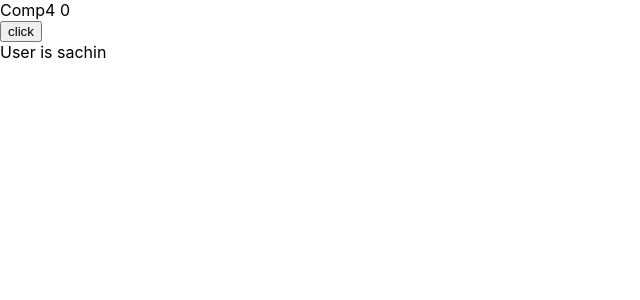
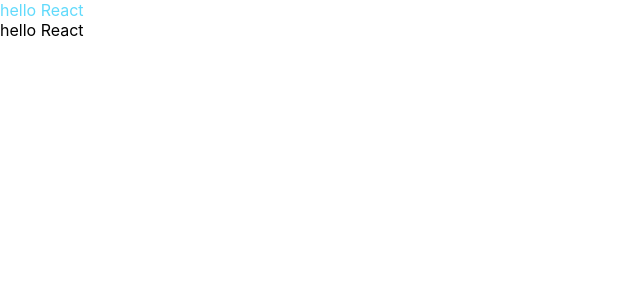
Before and after one commit to parikshat-meena/linkedinClone, a React (Create React App) app in the folder react/reactclass/: page / in a window 1280 px wide. Shown: the top 300 px of the page, without its empty margins (0-640 px from the left). Built offline with nearby package versions, Linux system fonts and the light colour scheme.

Commit message:
css implementation

```diff
--- a/react/reactclass/src/App.js
+++ b/react/reactclass/src/App.js
@@ -1,5 +1,5 @@
 import logo from "./logo.svg";
-import "./App.css";
+// import "./App.css";
 import ClassComp from "./component/ClassComp";
 import FuncComp from "./component/FuncComp";
 import EventComp from "./component/Event";
@@ -14,6 +14,7 @@
 import RenderProps from "./component/RenderProps";
 import Comp3 from "./component/Comp3";
 import Comp4 from "./component/Comp4";
+import Color from "./component/Color";
 
 function App() {
   return (
@@ -44,7 +45,8 @@
           <Comp3 count={count} incrementHandler={incrementHandler} />
         )}
       /> */}
-      <Comp4></Comp4>
+      {/* <Comp4></Comp4> */}
+      <Color />
     </>
   );
 }
--- /dev/null
+++ b/react/reactclass/src/component/Color.js
@@ -0,0 +1,19 @@
+import React, { Component } from "react";
+import "../styles/color.css";
+import "../App.css";
+
+export class Color extends Component {
+  render() {
+    return (
+      <>
+        {/* <div style={{ color: "red", backgroundColor: "black", margin: 10 }}>
+          Color
+        </div> */}
+        <div className="App-link">hello React </div>
+        <div className="txtPrimary">hello React </div>
+      </>
+    );
+  }
+}
+
+export default Color;
--- /dev/null
+++ b/react/reactclass/src/styles/color.css
@@ -0,0 +1,5 @@
+.txtPrimary {
+    color : 'red';
+    /* background-color:  'black'; */
+
+}
```
